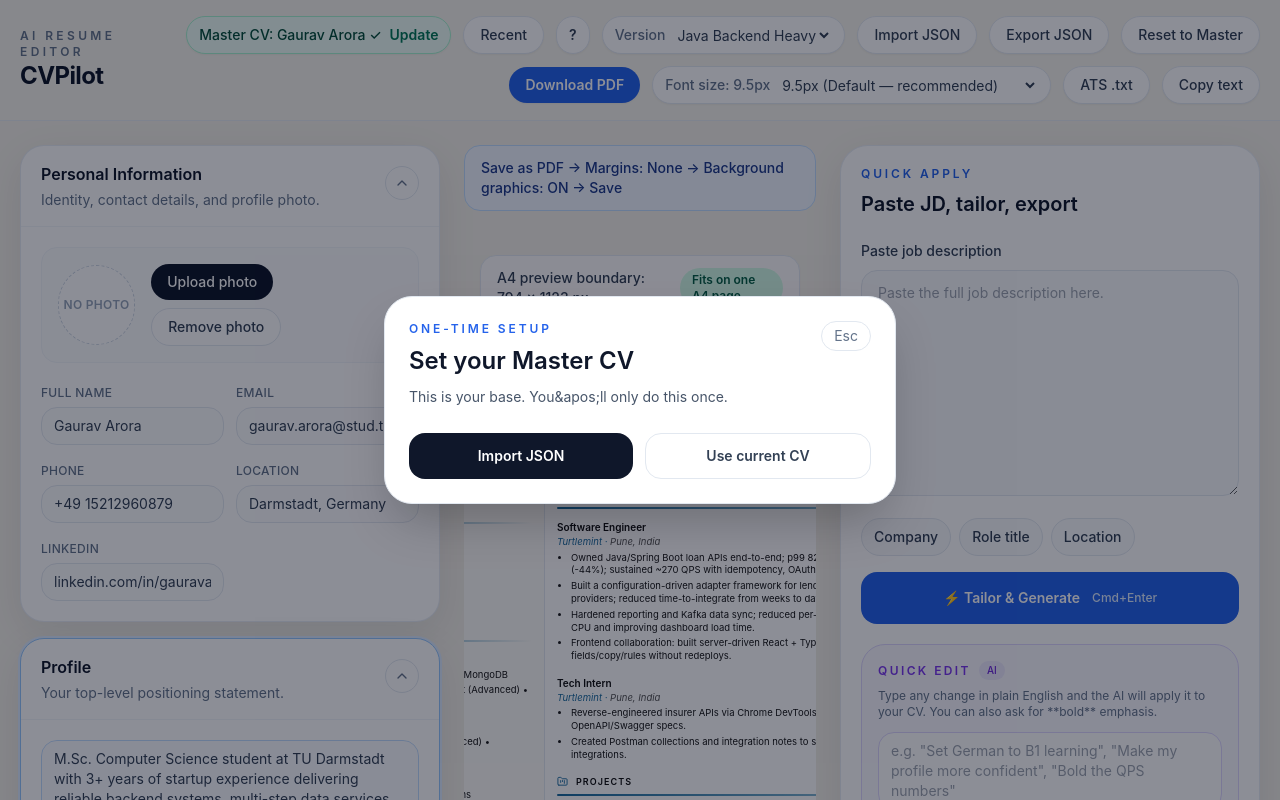
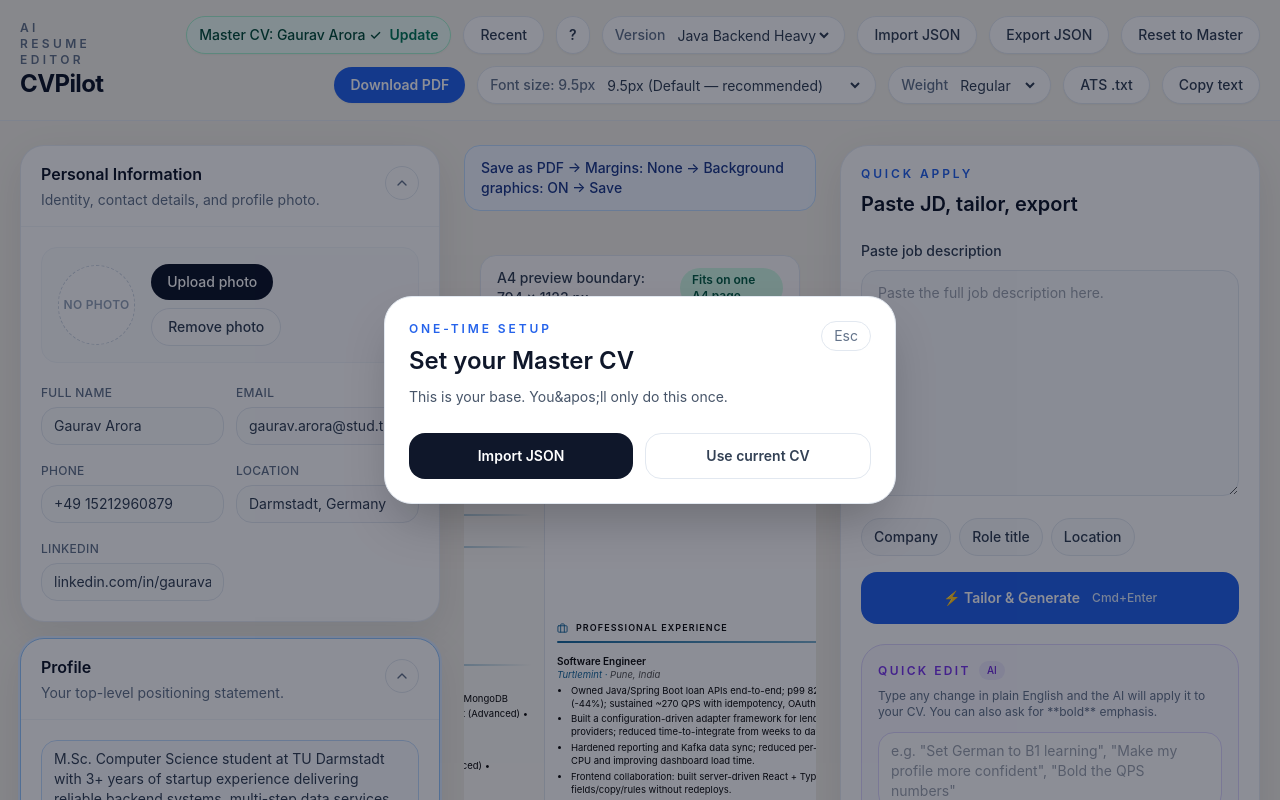
Before and after one commit to gauravaroracs/customCV, a Next.js app: page / in a window 1280 px wide. Shown: the top 800 px of the page. Built offline with nearby package versions, Linux system fonts and the light colour scheme.

Commit message:
feat: Bigger photo, darker text, font weight control, A4 auto-fill, auto-bold on tailor

```diff
--- a/app/api/tailor-cv/route.ts
+++ b/app/api/tailor-cv/route.ts
@@ -13,7 +13,8 @@ Rules (strict):
 4. Experience bullets: rewrite bullets that relate to a JD keyword using the JD's exact terminology. Keep all metrics (numbers, percentages, QPS) intact. Deprioritize bullets irrelevant to this role by moving them last.
 5. Projects: reorder so most JD-relevant project appears first. Rewrite bullets to emphasize what the JD cares about.
 6. Also return a matchScore (0-100) and matchBreakdown with scores for keywords match, experience relevance, and skills coverage. Be honest — if German B2 is required and candidate is A2, deduct points. Score based on how likely this CV is to be shortlisted.
-7. Return this exact structure:
+7. Auto-bold: In the profile paragraph and all experience/project bullets, wrap crucial terms in **double asterisks**. Bold: (a) exact JD skill/technology matches (e.g. **JavaScript**, **Kubernetes**), (b) measurable impact metrics (e.g. **270 QPS**, **p99 820→510 ms**, **35%**), (c) the single most important role-defining phrase per bullet. Limit to 2–4 bold spans per bullet. Do not bold everything — only the terms that matter most to this specific JD.
+8. Return this exact structure:
 {
   tailoredCV: { ...same schema as masterCV },
   changes: ['string describing each change made'],
--- a/app/page.tsx
+++ b/app/page.tsx
@@ -22,6 +22,7 @@ const MASTER_CV_STORAGE_KEY = "masterCV";
 const VERSION_STORAGE_KEY = "cvpilot-version";
 const RECENT_APPS_STORAGE_KEY = "recentApps";
 const FONT_SIZE_STORAGE_KEY = "cvFontSize";
+const FONT_WEIGHT_STORAGE_KEY = "cvFontWeight";
 
 const versions = ["Java Backend Heavy", "General Tech", "Germany Targeted"];
 
@@ -241,6 +242,7 @@ export default function HomePage() {
   const [isLoading, setIsLoading] = useState(false);
   const [isHydrated, setIsHydrated] = useState(false);
   const [cvFontSize, setCvFontSize] = useState("9.5px");
+  const [cvFontWeight, setCvFontWeight] = useState("400");
   const [previewOverflowAmount, setPreviewOverflowAmount] = useState(0);
   const [error, setError] = useState<string | null>(null);
   const [isEditLoading, setIsEditLoading] = useState(false);
@@ -302,6 +304,11 @@ export default function HomePage() {
       setCvFontSize(storedFontSize);
     }
 
+    const storedFontWeight = window.localStorage.getItem(FONT_WEIGHT_STORAGE_KEY);
+    if (storedFontWeight) {
+      setCvFontWeight(storedFontWeight);
+    }
+
     if (storedRecentApps) {
       try {
         setRecentApplications(JSON.parse(storedRecentApps) as RecentApplication[]);
@@ -340,6 +347,14 @@ export default function HomePage() {
 
     window.localStorage.setItem(FONT_SIZE_STORAGE_KEY, cvFontSize);
   }, [cvFontSize, isHydrated]);
+
+  useEffect(() => {
+    if (!isHydrated) {
+      return;
+    }
+
+    window.localStorage.setItem(FONT_WEIGHT_STORAGE_KEY, cvFontWeight);
+  }, [cvFontWeight, isHydrated]);
 
   useEffect(() => {
     const previewElement = document.getElementById("cv-preview");
@@ -668,8 +683,10 @@ export default function HomePage() {
         masterCvName={masterCV?.personal.name || resume.personal.name || "Not set"}
         recentApplications={recentApplications}
         cvFontSize={cvFontSize}
+        cvFontWeight={cvFontWeight}
         onVersionChange={setSelectedVersion}
         onFontSizeChange={setCvFontSize}
+        onFontWeightChange={setCvFontWeight}
         onImportClick={() => handleImportClick("working")}
         onExportClick={handleExport}
         onPrintClick={downloadPDF}
@@ -725,6 +742,7 @@ export default function HomePage() {
             resume={resume}
             isLoading={isLoading}
             cvFontSize={cvFontSize}
+            cvFontWeight={cvFontWeight}
             onOverflowChange={setPreviewOverflowAmount}
           />
           <div className="no-print mt-3 flex justify-center">
--- a/components/ResumePreview.tsx
+++ b/components/ResumePreview.tsx
@@ -22,6 +22,7 @@ type ResumePreviewProps = {
   resume: ResumeData;
   isLoading?: boolean;
   cvFontSize: string;
+  cvFontWeight: string;
   onOverflowChange?: (overflowAmount: number) => void;
 };
 
@@ -75,9 +76,9 @@ function ContactItem({
         alignItems: "flex-start",
         gap: "8px",
         fontSize: "var(--cv-font-size-sm, 9px)",
-        fontWeight: 400,
+        fontWeight: ("var(--cv-font-weight, 400)" as unknown) as number,
         lineHeight: 1.6,
-        color: "#1a1a1a"
+        color: "#0d0d0d"
       }}
     >
       <Icon size={11} color="#1a6b9e" style={{ marginTop: "1px", flexShrink: 0 }} />
@@ -124,6 +125,7 @@ export function ResumePreview({
   resume,
   isLoading = false,
   cvFontSize,
+  cvFontWeight,
   onOverflowChange
 }: ResumePreviewProps) {
   const pageRef = useRef<HTMLDivElement | null>(null);
@@ -215,7 +217,8 @@ export function ResumePreview({
             ["--cv-font-size-sm" as string]: "calc(var(--cv-font-size) - 0.5px)",
             ["--cv-font-size-lg" as string]: "calc(var(--cv-font-size) + 0.5px)",
             ["--cv-font-size-xl" as string]: "calc(var(--cv-font-size) + 2px)",
-            ["--cv-font-size-h" as string]: "calc(var(--cv-font-size) - 0.5px)"
+            ["--cv-font-size-h" as string]: "calc(var(--cv-font-size) - 0.5px)",
+            ["--cv-font-weight" as string]: cvFontWeight
           } as CSSProperties
         }
       >
@@ -237,13 +240,13 @@ export function ResumePreview({
                   // eslint-disable-next-line @next/next/no-img-element
                   <div
                     style={{
-                      width: "90px",
-                      height: "90px",
+                      width: "114px",
+                      height: "114px",
                       borderRadius: "50%",
                       overflow: "hidden",
                       margin: "0 auto 10px auto",
                       display: "block",
-                      border: "1px solid #e2e8f0"
+                      border: "2px solid #e2e8f0"
                     }}
                   >
                     <img
@@ -260,8 +263,8 @@ export function ResumePreview({
                 ) : (
                   <div
                     style={{
-                      width: "90px",
-                      height: "90px",
+                      width: "114px",
+                      height: "114px",
                       borderRadius: "50%",
                       overflow: "hidden",
                       margin: "0 auto 10px auto",
@@ -339,9 +342,9 @@ export function ResumePreview({
                       <p
                         style={{
                           fontSize: "var(--cv-font-size, 9.5px)",
-                          fontWeight: 400,
+                          fontWeight: ("var(--cv-font-weight, 400)" as unknown) as number,
                           lineHeight: 1.6,
-                          color: "#1a1a1a"
+                          color: "#0d0d0d"
                         }}
                       >
                         {renderInlineText(values.join(" • "))}
@@ -376,22 +379,22 @@ export function ResumePreview({
               <div style={{ flex: 1 }} />
             </aside>
 
-            <main style={{ padding: "12px", width: "62%" }}>
-              <section style={{ marginBottom: "14px" }}>
+            <main style={{ padding: "12px", width: "62%", display: "flex", flexDirection: "column", flex: 1, justifyContent: "space-between" }}>
+              <section>
                 <SectionHeading title="Profile" icon={Star} />
                 <p
                   style={{
                     fontSize: "var(--cv-font-size, 9.5px)",
-                    fontWeight: 400,
+                    fontWeight: ("var(--cv-font-weight, 400)" as unknown) as number,
                     lineHeight: 1.6,
-                    color: "#1a1a1a"
+                    color: "#0d0d0d"
                   }}
                 >
                   {renderInlineText(resume.profile)}
                 </p>
               </section>
 
-              <section style={{ marginBottom: "14px" }}>
+              <section>
                 <SectionHeading title="Professional Experience" icon={Briefcase} />
                 <div className="space-y-[14px]">
                   {resume.experience.map((exp, index) => (
@@ -420,9 +423,9 @@ export function ResumePreview({
                           listStyle: "disc",
                           paddingLeft: "14px",
                           fontSize: "var(--cv-font-size, 9.5px)",
-                          fontWeight: 400,
+                          fontWeight: ("var(--cv-font-weight, 400)" as unknown) as number,
                           lineHeight: 1.55,
-                          color: "#1a1a1a"
+                          color: "#0d0d0d"
                         }}
                       >
                         {exp.bullets.map((bullet, bulletIndex) => (
@@ -436,7 +439,7 @@ export function ResumePreview({
                 </div>
               </section>
 
-              <section style={{ marginBottom: "14px" }}>
+              <section>
                 <SectionHeading title="Projects" icon={FolderKanban} />
                 <div className="space-y-[14px]">
                   {resume.projects.map((project, index) => (
@@ -465,9 +468,9 @@ export function ResumePreview({
                           listStyle: "disc",
                           paddingLeft: "14px",
                           fontSize: "var(--cv-font-size, 9.5px)",
-                          fontWeight: 400,
+                          fontWeight: ("var(--cv-font-weight, 400)" as unknown) as number,
                           lineHeight: 1.55,
-                          color: "#1a1a1a"
+                          color: "#0d0d0d"
                         }}
                       >
                         {project.bullets.map((bullet, bulletIndex) => (
@@ -481,7 +484,7 @@ export function ResumePreview({
                 </div>
               </section>
 
-              <section style={{ marginBottom: "14px" }}>
+              <section>
                 <SectionHeading title="Education" icon={GraduationCap} />
                 <div className="space-y-[12px]">
                   {resume.education.map((item, index) => (
@@ -519,9 +522,9 @@ export function ResumePreview({
                             listStyle: "disc",
                             paddingLeft: "14px",
                             fontSize: "var(--cv-font-size, 9.5px)",
-                            fontWeight: 400,
+                            fontWeight: ("var(--cv-font-weight, 400)" as unknown) as number,
                             lineHeight: 1.55,
-                            color: "#1a1a1a"
+                            color: "#0d0d0d"
                           }}
                         >
                           {item.details.map((detail, detailIndex) => (
--- a/components/Toolbar.tsx
+++ b/components/Toolbar.tsx
@@ -6,11 +6,13 @@ type ToolbarProps = {
   selectedVersion: string;
   versions: string[];
   cvFontSize: string;
+  cvFontWeight: string;
   disabled?: boolean;
   masterCvName: string;
   recentApplications: RecentApplication[];
   onVersionChange: (value: string) => void;
   onFontSizeChange: (value: string) => void;
+  onFontWeightChange: (value: string) => void;
   onImportClick: () => void;
   onExportClick: () => void;
   onPrintClick: () => void;
@@ -25,11 +27,13 @@ export function Toolbar({
   selectedVersion,
   versions,
   cvFontSize,
+  cvFontWeight,
   disabled = false,
   masterCvName,
   recentApplications,
   onVersionChange,
   onFontSizeChange,
+  onFontWeightChange,
   onImportClick,
   onExportClick,
   onPrintClick,
@@ -174,6 +178,20 @@ export function Toolbar({
               <option value="11px">11px (Very large)</option>
             </select>
           </label>
+          <label className="flex items-center gap-2 rounded-full border border-slate-200 bg-white px-3 py-2 text-sm text-slate-700 shadow-sm">
+            <span className="font-medium text-slate-500">Weight</span>
+            <select
+              value={cvFontWeight}
+              disabled={disabled}
+              onChange={(event) => onFontWeightChange(event.target.value)}
+              className="bg-transparent outline-none disabled:cursor-not-allowed"
+            >
+              <option value="300">Light</option>
+              <option value="400">Regular</option>
+              <option value="450">Medium</option>
+              <option value="500">Semibold</option>
+            </select>
+          </label>
           <button
             type="button"
             onClick={onDownloadATS}
```
